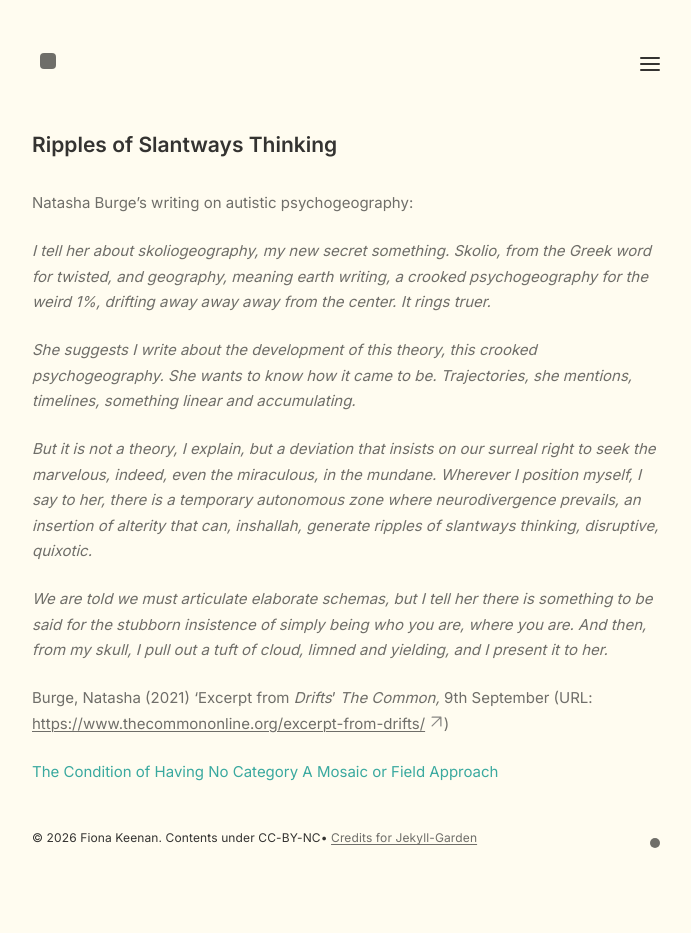
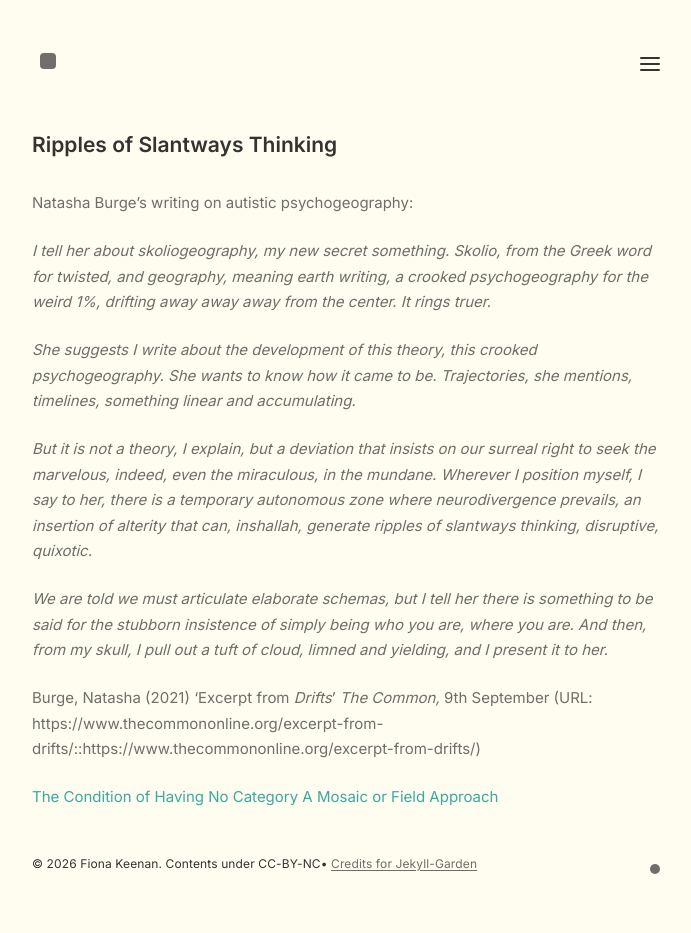
Before and after one commit to fionatkeenan/fionatkeenan.github.io, a Jekyll site: the page built from _notes/Public/Ripples of Slantways Thinking.md, in a window 1280 px wide. Shown: the whole page, without its empty margins (293-984 px from the left). Built offline with Jekyll 4.4.1, drawn with Linux system fonts in a browser that asks for light colours; before the commit the page ends 907 px from its top, so only the background shows below that.

Commit message:
Update Ripples of Slantways Thinking.md

```diff
--- a/_notes/Public/Ripples of Slantways Thinking.md
+++ b/_notes/Public/Ripples of Slantways Thinking.md
@@ -19,7 +19,7 @@ Natasha Burge's writing on autistic psychogeography:
 *We are told we must articulate elaborate schemas, but I tell her there is something to be said for the stubborn insistence of simply being who you are, where you are. And then, from my skull, I pull out a tuft of cloud, limned and yielding, and I present it to her.*
 
 
-Burge, Natasha (2021) 'Excerpt from *Drifts*' *The Common,* 9th September (URL: [https://www.thecommononline.org/excerpt-from-drifts/]( https://www.thecommononline.org/excerpt-from-drifts/))
+Burge, Natasha (2021) 'Excerpt from *Drifts*' *The Common,* 9th September (URL: https://www.thecommononline.org/excerpt-from-drifts/::https://www.thecommononline.org/excerpt-from-drifts/)
 
 
 [[The Condition of Having No Category]]
```
